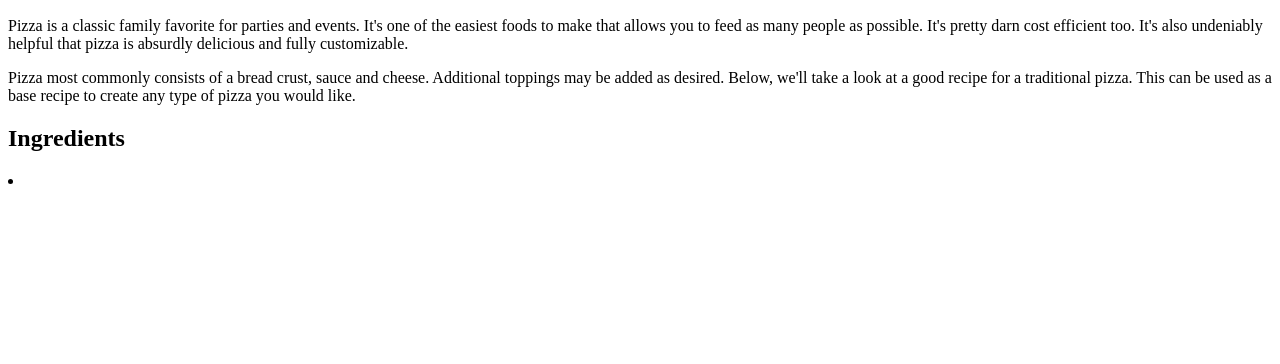
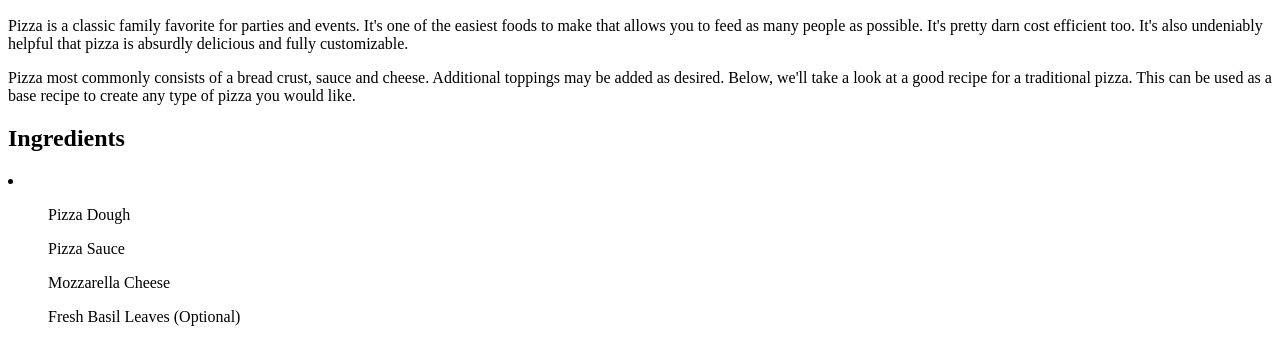
Before and after one commit to raymgirl/odin-recipes, a plain HTML site: page recipes/pizza.html in a window 1280 px wide. Shown: the part 434-798 px from the top of the page. Drawn offline with Linux system fonts and the light colour scheme.

Commit message:
Update ingredient list

```diff
--- a/recipes/pizza.html
+++ b/recipes/pizza.html
@@ -12,9 +12,10 @@
             <p>Pizza most commonly consists of a bread crust, sauce and cheese. Additional toppings may be added as desired. Below, we'll take a look at a good recipe for a traditional pizza. This can be used as a base recipe to create any type of pizza you would like.</p>
             <h2>Ingredients</h2>
             <li>
-                <ul></ul>
-                <ul></ul>
-                <ul></ul>
+                <ul>Pizza Dough</ul>
+                <ul>Pizza Sauce</ul>
+                <ul>Mozzarella Cheese</ul>
+                <ul>Fresh Basil Leaves (Optional)</ul>
             </li>
         </body>
     </html>
```
